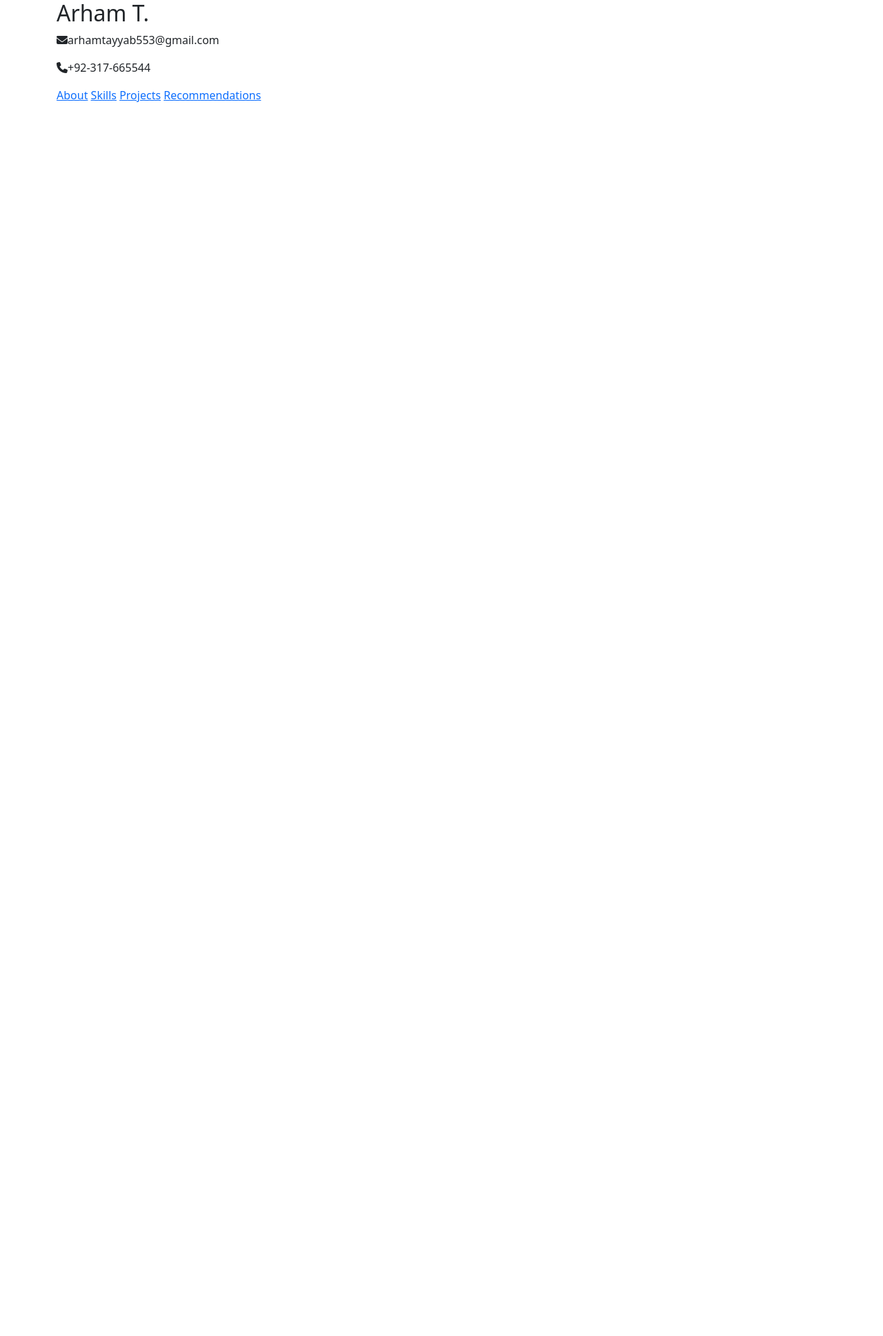
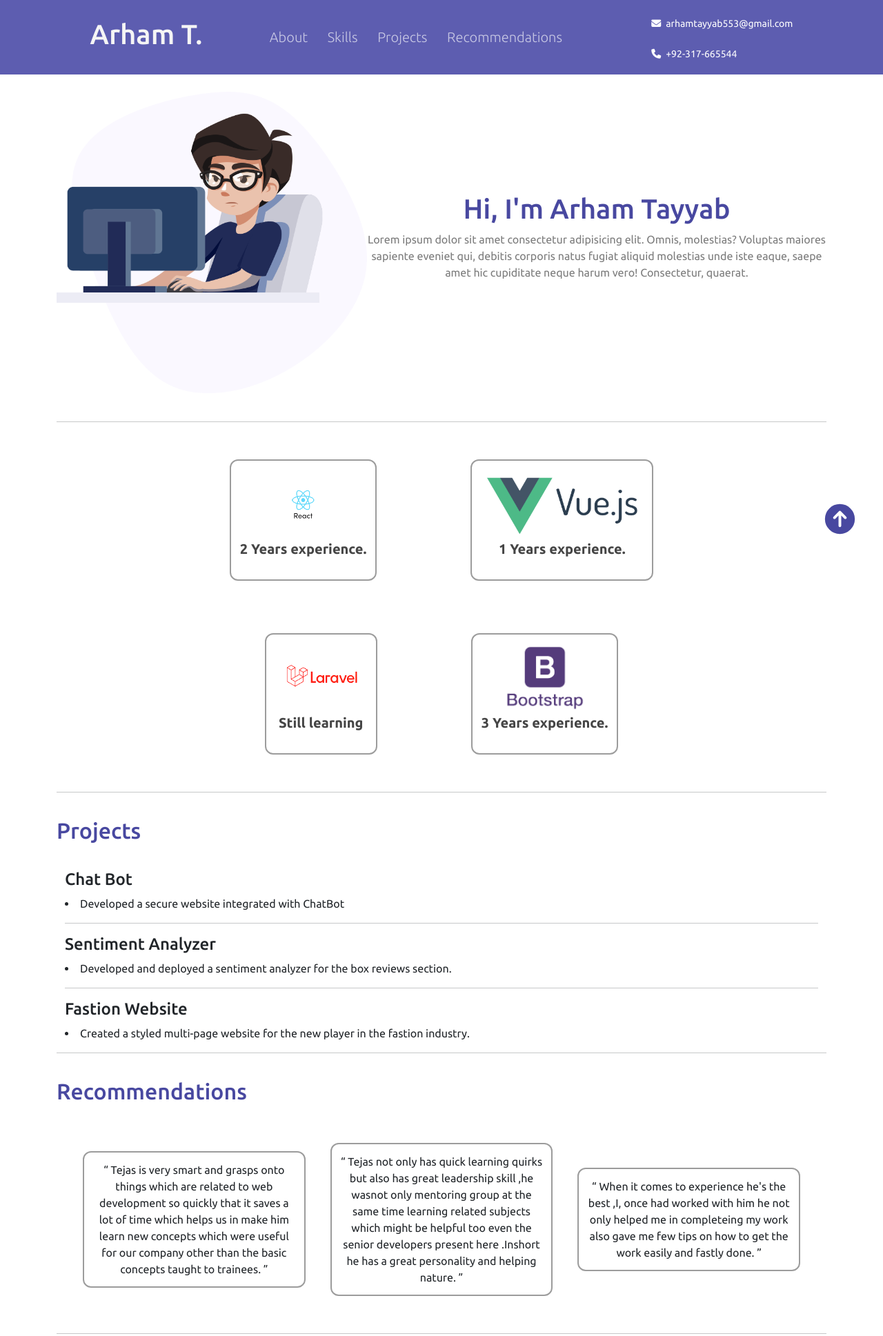
Before and after one commit to ar11aam/Introduction-to-Web-Development-with-HTML-CSS-JavaScript-IBM, a plain HTML site: page index.html in a window 1280 px wide. Shown: the top 1937 px of the page at 69% size. Before the commit the page ends 800 px from the top, so only its background shows below. Drawn offline with nearby package versions, Linux system fonts and the light colour scheme.

Commit message:
All data uploaded

```diff
--- a/index.html
+++ b/index.html
@@ -21,26 +21,165 @@
 
     <script src="https://kit.fontawesome.com/bb5bb29d31.js" crossorigin="anonymous"></script>
 
+    <link rel="preconnect" href="https://fonts.googleapis.com">
+    <link rel="preconnect" href="https://fonts.gstatic.com" crossorigin>
+    <link href="https://fonts.googleapis.com/css2?family=Ubuntu:wght@300;400;500;700&display=swap" rel="stylesheet">
+
     <title>Arham T.</title>
 </head>
 
 <body>
-    <div>
+    <section id="home">
         <div class="nav">
-            <div class="container">
-                <div class="data">
-                    <h2>Arham T.</h2>
+            <div class="container getData">
+                <h1>Arham T.</h1>
+
+                <div class="items">
+                    <a href="#about">About</a>
+                    <a href="#skills">Skills</a>
+                    <a href="#projects">Projects</a>
+                    <a href="#recommendations">Recommendations</a>
+                </div>
+                <div class="data" style="display: flex; justify-content: flex-start; flex-direction: column;">
                     <p><i class="fa-solid fa-envelope"></i>arhamtayyab553@gmail.com</p>
                     <p><i class="fa-solid fa-phone"></i>+92-317-665544</p>
                 </div>
-                <div class="items">
-                    <a href="">About</a>
-                    <a href="">Skills</a>
-                    <a href="">Projects</a>
-                    <a href="">Recommendations</a>
+            </div>
+        </div>
+    </section>
+    <section id="about">
+        <div class="info container">
+            <div class="img">
+                <img src="images/home-right.png" alt="" style="width: 450px;">
+            </div>
+            <div class="write">
+                <h1>Hi, I'm Arham Tayyab</h1>
+                <p>Lorem ipsum dolor sit amet consectetur adipisicing elit. Omnis, molestias? Voluptas maiores sapiente
+                    eveniet qui, debitis corporis natus fugiat aliquid molestias unde iste eaque, saepe amet hic
+                    cupiditate
+                    neque harum vero! Consectetur, quaerat.</p>
+            </div>
+        </div>
+    </section>
+
+    <div class="container">
+        <hr />
+    </div>
+
+    <section id="skills">
+        <div class="carded container">
+            <div class="take1">
+                <div class="card1" style="margin-right: 120px;">
+                    <img src="images/react.png" alt="">
+                    <p>2 Years experience.</p>
+                </div>
+                <div class="card1">
+                    <img src="images/vue-js-logo.png" alt="" style="height: 100px;">
+                    <p>1 Years experience.</p>
                 </div>
             </div>
+            <div class="take2">
+                <div class="card1" style="margin-right: 120px;">
+                    <img src="images/laravel-logo.png" alt="">
+                    <p>Still learning</p>
+                </div>
+                <div class="card1">
+
+                    <img src="images/bootstrap-logo.png" alt="">
+                    <p>3 Years experience.</p>
+                </div>
+            </div>
+
         </div>
+    </section>
+
+    <section id="projects">
+        <div class="container">
+
+            <hr />
+            <div class="title" style="padding:20px 0px 30px 0px; color: rgb(72, 72, 160);">
+                <h2>Projects</h2>
+            </div>
+            <div class="written container">
+                <h4>Chat Bot</h4>
+                <li>Developed a secure website integrated with ChatBot</li>
+                <hr>
+                <h4>Sentiment Analyzer</h4>
+                <li>Developed and deployed a sentiment analyzer for the box reviews section.</li>
+                <hr>
+                <h4>Fastion Website</h4>
+                <li>Created a styled multi-page website for the new player in the fastion industry.</li>
+            </div>
+        </div>
+    </section>
+
+    <section id="recommendations">
+        <div class="container">
+
+            <hr />
+            <div class="title" style="padding:20px 0px 30px 0px; color: rgb(72, 72, 160);">
+                <h2>Recommendations</h2>
+            </div>
+            <div class="written container">
+                <div class="all_recommendations row take2" id="all_recommendations">
+                    <div class="col card1">
+                        <span>&#8220;</span>
+                        Tejas is very smart and grasps onto things which are related to web development so quickly
+                        that
+                        it
+                        saves a lot
+                        of time which helps us in make him learn new concepts which were useful for our company
+                        other
+                        than
+                        the basic
+                        concepts taught to trainees.
+                        <span>&#8221;</span>
+                    </div>
+                    <div class="col card1">
+                        <span>&#8220;</span>
+                        Tejas not only has quick learning quirks but also has great leadership skill ,he wasnot only
+                        mentoring group at
+                        the same time learning related subjects which might be helpful too even the senior
+                        developers
+                        present here
+                        .Inshort he has a great personality and helping nature.
+                        <span>&#8221;</span>
+                    </div>
+                    <div class="col card1">
+                        <span>&#8220;</span>
+                        When it comes to experience he's the best ,I, once had worked with him he not only helped me
+                        in
+                        completeing my
+                        work also gave me few tips on how to get the work easily and fastly done.
+                        <span>&#8221;</span>
+                    </div>
+                </div>
+            </div>
+            <hr />
+        </div>
+    </section>
+
+    <section id="contact">
+        <div class="flex_center container" style="margin-bottom: 30px;">
+            <fieldset>
+                <h2 class="introduction" style="color: rgb(72, 72, 160);padding: 20px;">Leave a Recommendation</h2>
+                <input style="margin: 10px;" type="text" placeholder="Name (Optional)"> <br />
+                <textarea id="new_recommendation" cols="50" rows="10" placeholder="Message"></textarea>
+                <div class="flex_center">
+                    <button class="btn btn-primary" id="recommend_btn" onclick="addRecommendation()">Submit</button>
+                </div>
+            </fieldset>
+        </div>
+    </section>
+
+    <div class="iconbutton">
+        <a href="#home">
+            <svg xmlns="http://www.w3.org/2000/svg" fill="none" viewBox="0 0 24 24" stroke-width="1.5" stroke="white"
+                width="63px">
+                <path stroke-linecap="round" stroke-linejoin="round"
+                    d="M15 11.25l-3-3m0 0l-3 3m3-3v7.5M21 12a9 9 0 11-18 0 9 9 0 0118 0z" />
+            </svg>
+        </a>
     </div>
 
     <script src="script.js"></script>
--- a/script.js
+++ b/script.js
@@ -0,0 +1,12 @@
+function addRecommendation() {
+  let recommendation = document.getElementById("new_recommendation");
+  if (recommendation.value != null && recommendation.value.trim() != "") {
+    console.log("New recommendation added");
+    var element = document.createElement("div");
+    element.setAttribute("class", "col card1");
+    element.innerHTML =
+      "<span>&#8220;</span>" + recommendation.value + "<span>&#8221;</span>";
+    document.getElementById("all_recommendations").appendChild(element);
+    recommendation.value = "";
+  }
+}
--- a/style.css
+++ b/style.css
@@ -0,0 +1,166 @@
+*{
+    font-family: 'Ubuntu', sans-serif;
+}
+
+.nav{
+    background-color: rgb(93, 93, 176);
+}
+
+i{
+    color: black;
+    padding: 7px;
+}
+
+.getData{
+    display: flex;
+    justify-content: space-around;
+    align-items: center;
+    flex-direction: row;
+}
+
+.data{
+    justify-content:flex-start;
+    padding-top:20px ;
+}
+
+.getData h1{
+    color: whitesmoke;
+}
+
+.data p{
+    font-size: 14px;
+    color: white;
+}
+
+.data i{
+    color: white;
+}
+
+.items a{
+    font-size: 20px;
+    font-weight: 100;
+    padding-right: 25px;
+    color: rgba(255, 255, 255, 0.658);
+    text-decoration: none;
+}
+
+.items a:hover{
+    color: white;
+    text-decoration: underline;
+}
+
+.info{
+    display: flex;
+    justify-content: center;
+    align-items: center;
+    text-align: center;
+    padding: 25px;
+}
+
+.info p{
+    color: rgba(0, 0, 0, 0.518);
+}
+
+.info h1{
+    color:rgb(72, 72, 160);
+}
+
+.take1{
+    display: flex;
+    justify-content: center;
+    align-items: center;
+    text-align: center;
+    padding: 20px;
+}
+
+.take2{
+    display: flex;
+    justify-content: center;
+    align-items: center;
+    text-align: center;
+    padding: 20px;
+}
+
+
+.carded img{
+    height: 100px;
+}
+
+.card1{
+    outline: 2px solid rgba(0, 0, 0, 0.388);
+    border-radius: 10px;
+    margin: 20px;
+    padding: 13px;
+}
+
+.carded p{
+    font-size: 20px;
+    font-weight: 900;
+    color: rgba(0, 0, 0, 0.731);
+}
+
+.flex_center{
+    display: flex;
+    justify-content: center;
+    align-items: center;
+    text-align: center;
+}
+
+.iconbutton{
+    width: 48px;
+    height: 48px;
+    border-radius: 100%;
+    background-color: rgb(72, 72, 160);
+    display: flex;
+    align-items: center;
+    justify-content: center;
+    position: fixed;
+    right: 3%;
+    bottom: 3%;
+    cursor: pointer;
+
+  }
+
+  /* Form Pop-up */
+
+  .popup {
+    width:400px;
+    background-color: white;
+    border-radius: 3mm;
+    top: 50%;
+    left:50%;
+    transform: translate(-50%,-50%);
+    text-align: center;
+    position: fixed;
+    /* padding: 30px; */
+    visibility: hidden;
+  }
+
+  .popup img {
+    padding-top: 20px;
+  }
+
+  .popup button {
+    background-color: #fff;
+    border: 1px solid ;
+    color: rgb(72, 72, 160);
+    display: block;
+    border-radius: 6px;
+    text-align: center;
+    margin: 50px;
+    padding: 10px;
+    width: 2in;
+    font-size: 20px;
+    margin-left: 25%;
+  }
+
+  .popup button:hover {
+    background-color: #fff;
+    border: 2px solid ;
+    color: rgb(72, 72, 160);
+    display: block;
+    font-weight: bolder;
+    text-align: center;
+    cursor: pointer;
+    margin-left: 25%;
+  }
```
Also changed, not shown: images/bootstrap-logo.png (added), images/home-right.png (added), images/laravel-logo.png (added), images/react.png (added), images/vue-js-logo.png (added).
